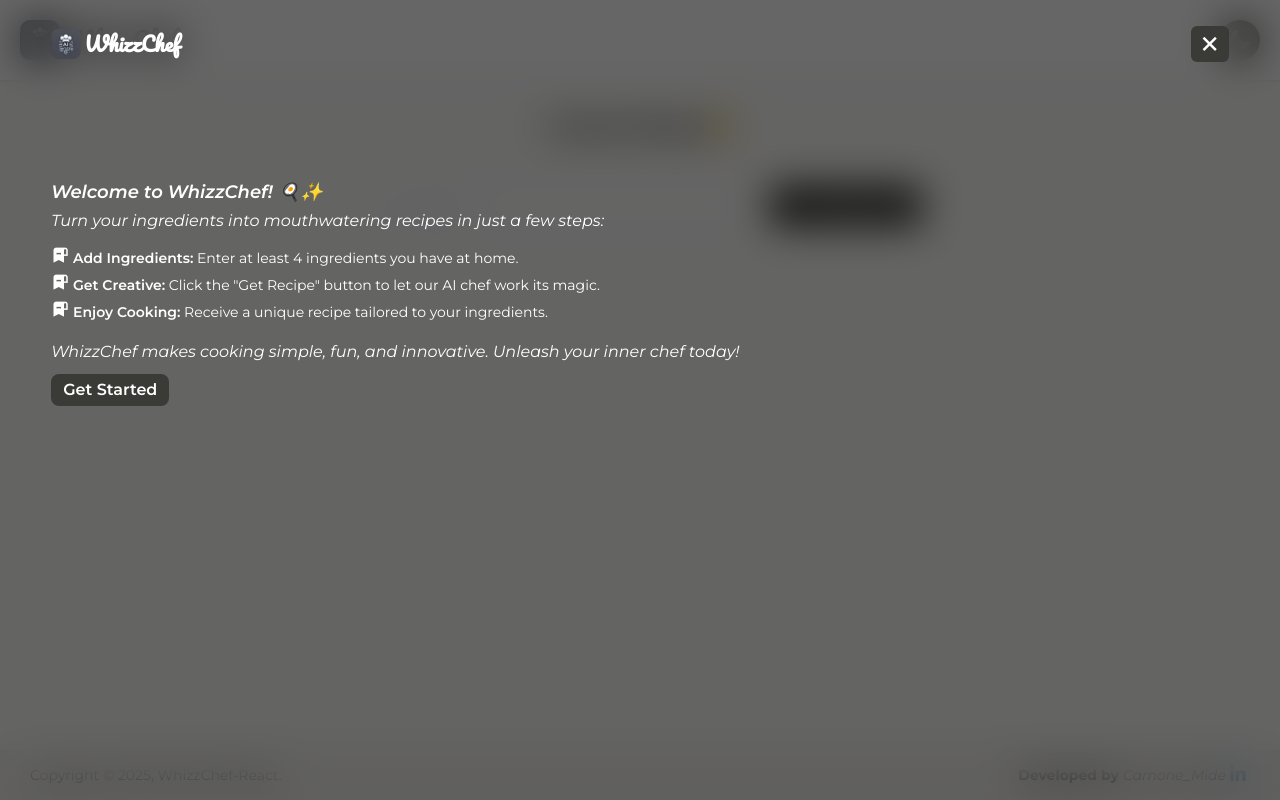
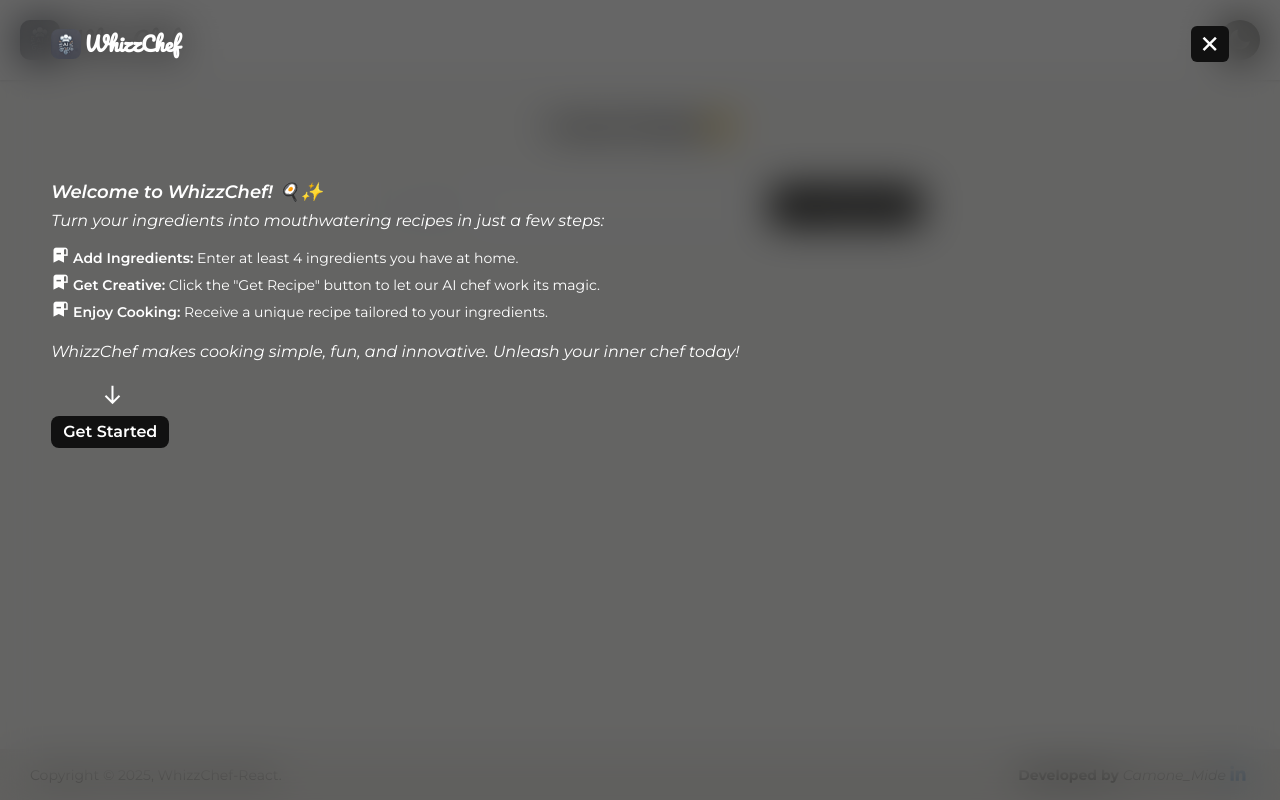
Before and after one commit to CamoneMide/whizzchef-react, a React (Vite) app: page / in a window 1280 px wide. Built offline with nearby package versions, Linux system fonts and the light colour scheme; no server answers; what @huggingface/inference would draw is missing.

Commit message:
WhizzChef 03

```diff
--- a/src/Components/Main.jsx
+++ b/src/Components/Main.jsx
@@ -89,7 +89,7 @@ const Main = () => {
             </h1>
           </div>
           <div
-            className="px-[4px] py-[3px] text-[30px] bg-[#3a3a36] text-[#FFF] flex rounded-[6px] cursor-pointer"
+            className="px-[4px] py-[3px] text-[30px] bg-[#111] text-[#FFF] flex rounded-[6px] cursor-pointer"
             onClick={handleWelcome}
           >
             <i className="bx bx-x"></i>
@@ -131,9 +131,13 @@ const Main = () => {
             inner chef today!
           </p>
         </div>
-        <div className="mt-[10px]">
+
+        <div className="mt-[16px]">
+          <div className="text-[#FFF] text-[24px] animate-bounce ml-[50px]">
+            <i className="-rotate-90 bx bx-arrow-back "></i>
+          </div>
           <button
-            className="bg-[#3a3a36] text-[#FFF] py-[4px] px-[12px] rounded-[8px] font-[600] cursor-pointer"
+            className="bg-[#111] text-[#FFF] py-[4px] px-[12px] rounded-[8px] font-[600] cursor-pointer"
             onClick={handleWelcome}
           >
             Get Started
```
